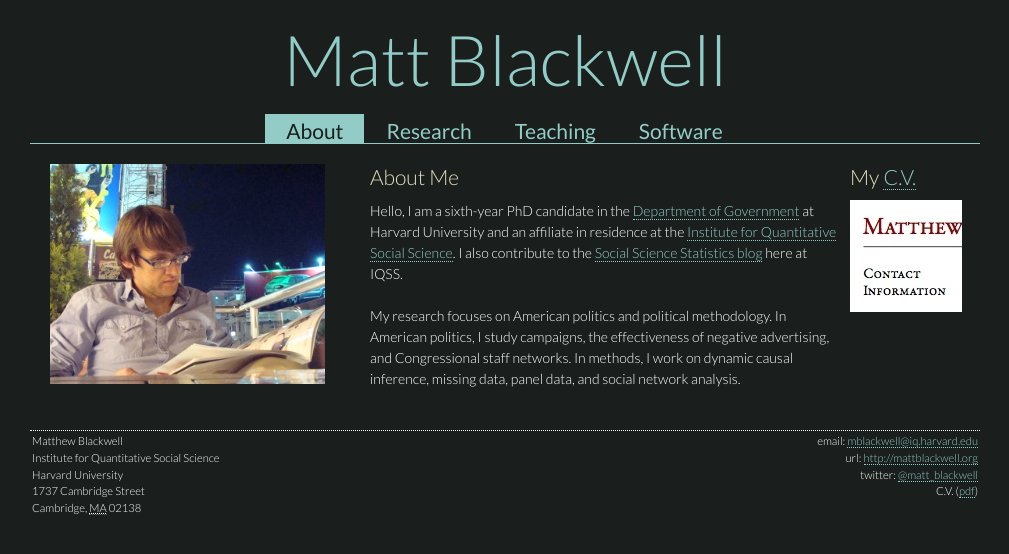
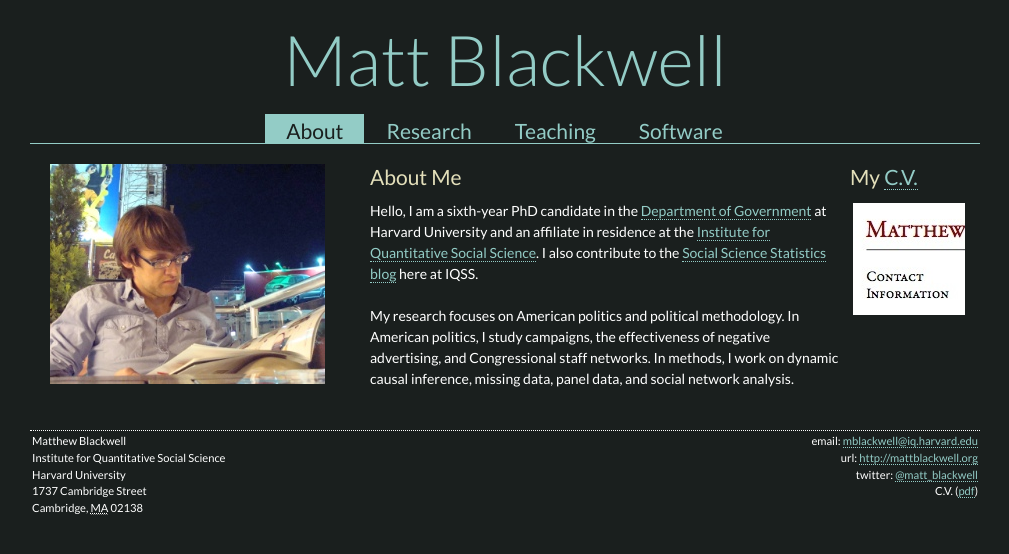
Before and after one commit to mattblackwell/mattblackwell.github.com, a Jekyll site: the page built from index.html, in a window 1280 px wide. Shown: the top 554 px of the page, without its empty margins (135-1144 px from the left). Built offline with Jekyll 4.4.1, drawn with Linux system fonts in a browser that asks for light colours.

Commit message:
cleaned up some conditional font issues

```diff
--- a/css/matt.css
+++ b/css/matt.css
@@ -57,11 +57,6 @@
 li ul {
     margin-top: 1.5em;
     margin-left: 2em;
-}
-
-a img {
-    border: none;
-    float: left;
 }
 
 
@@ -146,6 +141,16 @@
     margin-bottom: 1em;
 }
 
+
+#content a img {
+    padding: 3px;
+}
+#content a:hover img {
+    border: 1px dotted #93CCC6;
+    padding: 2px;
+}
+
+
 #email:before{
     content:"blackwel\40 fas.harvard.edu"
 }
@@ -206,7 +211,7 @@
 }
 
 
-.mac .project-title,h1,h2,h3,h4,h5,h6,body {
+.mac .project-title {
     font-weight: 300;
 }
 
@@ -214,6 +219,13 @@
     font-weight: 100;
 }
 
+.mac .front-header h3 {
+    font-weight: 300;
+}
+
+.mac #content p {
+    font-weight: 300;
+}
 
 .mac #navbar ul {
     font-weight: 300;
--- a/index.html
+++ b/index.html
@@ -7,7 +7,9 @@
   <img src="images/matt-istanbul.jpg" alt="Me, in Istanbul, Turkey"/>
 </div>
 <div class="span-12">
+<div class="front-header">
 <h3>About Me</h3>
+</div>
 <p>
 Hello, I am a sixth-year PhD candidate in the <a href="http://www.gov.harvard.edu/">Department of Government</a> at
 Harvard University and an affiliate in residence at the
@@ -25,6 +27,8 @@
 </p>
 </div>
 <div class="span-4 last">
+<div class="front-header">
 <h3>My <a href="/blackwell-cv.pdf">C.V.</a></h3>
-<p><a href="/blackwell-cv.pdf"><img src="/images/cv.jpg"></a></p>
 </div>
+ <a href="/blackwell-cv.pdf"><img src="/images/cv.jpg" /></a>
+</div>
```
